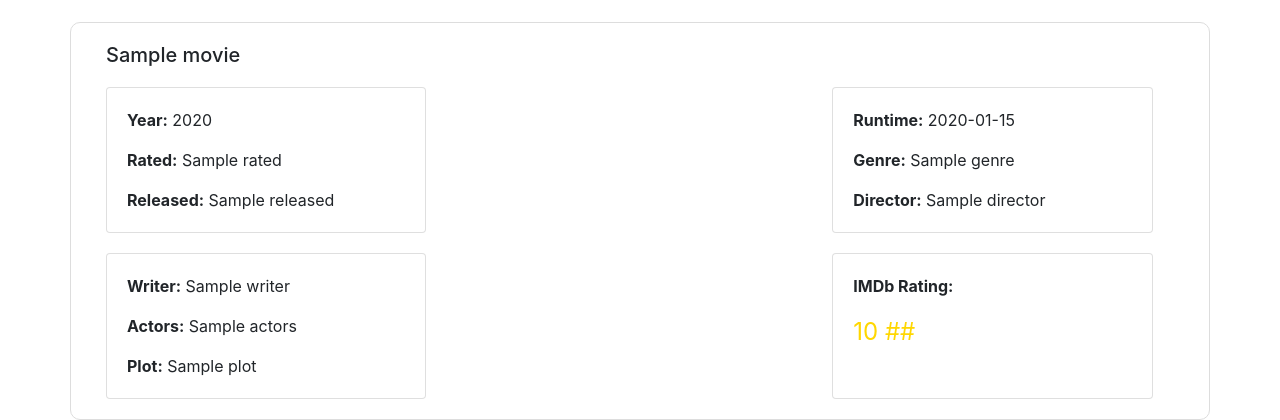
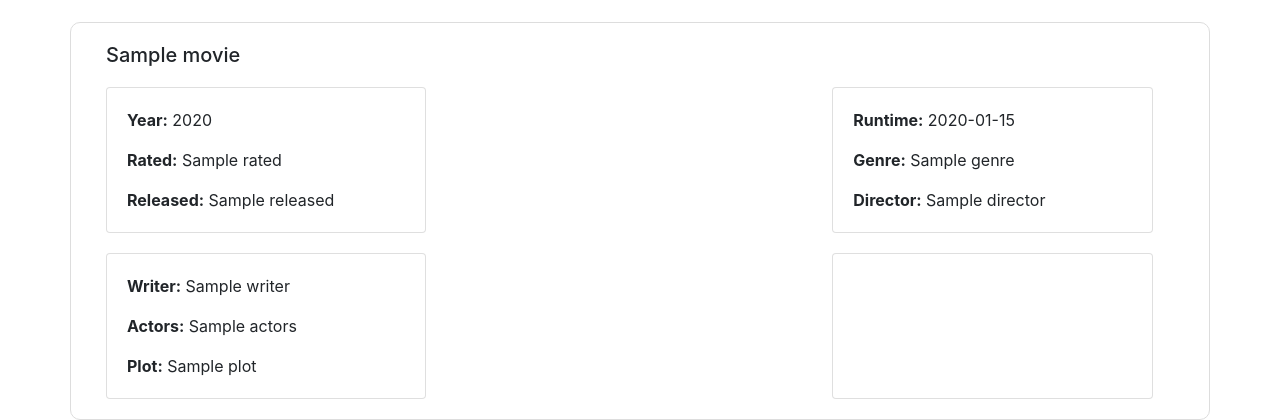
Before and after one commit to Sujalstha31/project, a Flask app: template templates/movie_info.html in a window 1280 px wide. Shown: the part 408-828 px from the top of the page. Run offline with Flask 3, Linux system fonts and the light colour scheme; the template is opened without the code that fills it: most values are stand-ins (such as "Sample title", 1, 10 or a date in 2020); grey boxes marked "Sample" are stand-in pictures; some libraries are stand-ins or nearby versions.

Commit message:
bug fixes

```diff
--- a/templates/movie_info.html
+++ b/templates/movie_info.html
@@ -81,12 +81,7 @@
                         </div>
                         <div class="card">
                             <div class="card-body">
-                                <p class="card-text"><strong>IMDb Rating:</strong>
-                                    <div class="star-rating">
-                                        {{ '#' * movie_data.imdbRating.split('.')[0] }}
-                                        {{ '##' if movie_data.imdbRating.split('.')[1]|int >= 5 else '' }}
-                                    </div>
-                                </p>
+
                             </div>
                         </div>
 
```
